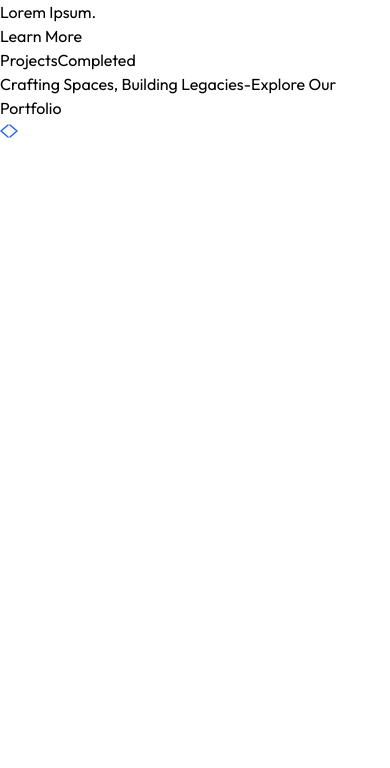
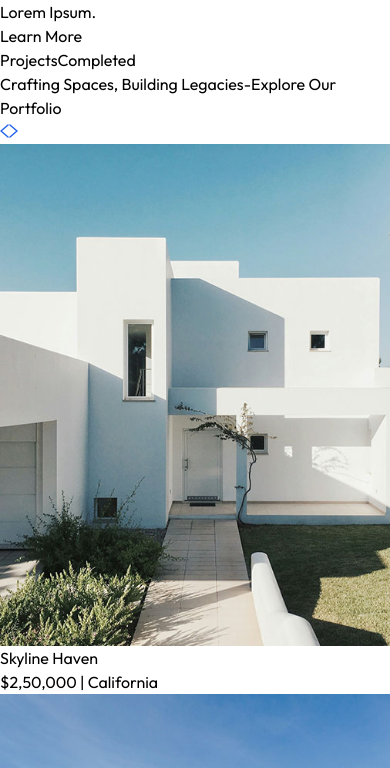
Before and after one commit to aasthathakor/Real---Estate, a React (Vite) app: page / in a window 390 px wide. Shown: the part 1163-1931 px from the top of the page. Before the commit the page ends 1307 px from the top, so only its background shows below. Built offline with nearby package versions, Linux system fonts and the light colour scheme.

Commit message:
Project slider

```diff
--- a/src/components/About.jsx
+++ b/src/components/About.jsx
@@ -1,5 +1,5 @@
 import React from 'react'
-import { assets } from '../assets/assets'
+import { assets} from '../assets/assets'
 
 const About = () => {
   return (
@@ -34,6 +34,7 @@
     <p className=' my-10 max-w-lg'>Lorem Ipsum is simply dummy text of the printing and typesetting industry. Lorem Ipsum has been the industry's standard dummy text ever since the 1500s, when an unknown printer took a galley of type and scrambled it to make a type specimen book. It has survived not only five centuries, but also the leap into electronic typesetting, remaining essentially unchanged. It was popularised in the 1960s with the release of Letraset sheets containing Lorem Ipsum passages, and more recently with desktop publishing software like Aldus PageMaker including versions of Lorem Ipsum.</p>
     <button className=' bg-blue-600 text-white px-8 py-2 rounded'>Learn More</button>
     </div>
+
     </div>
     </div>
   )
--- a/src/components/Projects.jsx
+++ b/src/components/Projects.jsx
@@ -1,7 +1,33 @@
-import React from 'react'
-import { assets } from '../assets/assets'
+import React, { useEffect, useState } from 'react'
+import { assets, projectsData } from '../assets/assets'
 
 const Projects = () => {
+
+  const [currentIndex, setCurrentIndex] = useState(0);
+  const [cardsToShow, setCardsToShow] = useState(1);
+
+  useEffect(()=>{
+    const updateCardToShow = ()=>{
+      if(window.innerWidth >= 1024){
+        setCardsToShow(projectsData.length);
+      }else{
+        setCardsToShow(1)
+      }
+    };
+    updateCardToShow();
+    window.addEventListener('resize', updateCardToShow);
+    return ()=> window.removeEventListener('resize', updateCardToShow);
+  }, [])
+
+
+  const nextProject = ()=>{
+    setCurrentIndex((prevIndex) => (prevIndex + 1) % projectsData.length)
+  }
+  const prevProject = ()=>{
+    setCurrentIndex((prevIndex) => prevIndex === 0 ? projectsData.length - 1 : prevIndex - 1)
+  }
+
+
   return (
     <div className=' container mx-auto py-4 pt-20 px-6 md:px-20 lg:px-32 my-20 w-full overflow-hidden' id='Projects'>
     <h1 className=' text-2xl sm:text-4xl font-bold mb-2 text-center'>Projects<span className=' underline underline-offset-4
@@ -10,12 +36,36 @@
 
     {/* Slider Button */}
     <div className=' flex justify-end items-center mb-8'>
-    <button className='p-3 bg-gray-200 rounded mr-2' aria-label='Previous Project'>
+    <button onClick={prevProject} className='p-3 bg-gray-200 rounded mr-2' aria-label='Previous Project'>
         <img src={assets.left_arrow} alt='Previous'></img>
     </button>
-    <button className='p-3 bg-gray-200 rounded mr-2' aria-label='Previous Project'>
-        <img src={assets.right_arrow} alt='Previous'></img>
+    <button onClick={nextProject} className='p-3 bg-gray-200 rounded mr-2' aria-label='Next Project'>
+        <img src={assets.right_arrow} alt='Next'></img>
     </button>
+
+    </div>
+        {/* Project slider container */}
+
+        <div className=' overflow-hidden'>
+    <div className=' flex gap-8 transition-transform duration-500 ease-in-out' style={{ transform:`translateX(-${(currentIndex * 100) / cardsToShow}%)`}}>
+    {projectsData.map((project, index)=> (
+      <div key={index} className=' relative flex-shrink-0 w-full sm:w-1/4'>
+      <img src={project.image} alt={project.title} className=' w-full h-auto mb-14'/>
+      <div className=' absolute left-0 right-0 bottom-5 flex justify-center'>
+      <div className=' inline-block bg-white w-3/4 px-4 py-2 shadow-md'>
+      <h2 className=' text-xl font-semibold text-gray-800'>
+        {project.title}
+      </h2>
+      <p className=' text-gray-500 text-sm'>
+      {project.price} <span>|</span> {project.location}
+      </p>
+      </div>
+      </div>
+      </div>
+
+    ))}
+
+    </div>
 
     </div>
     </div>
```
